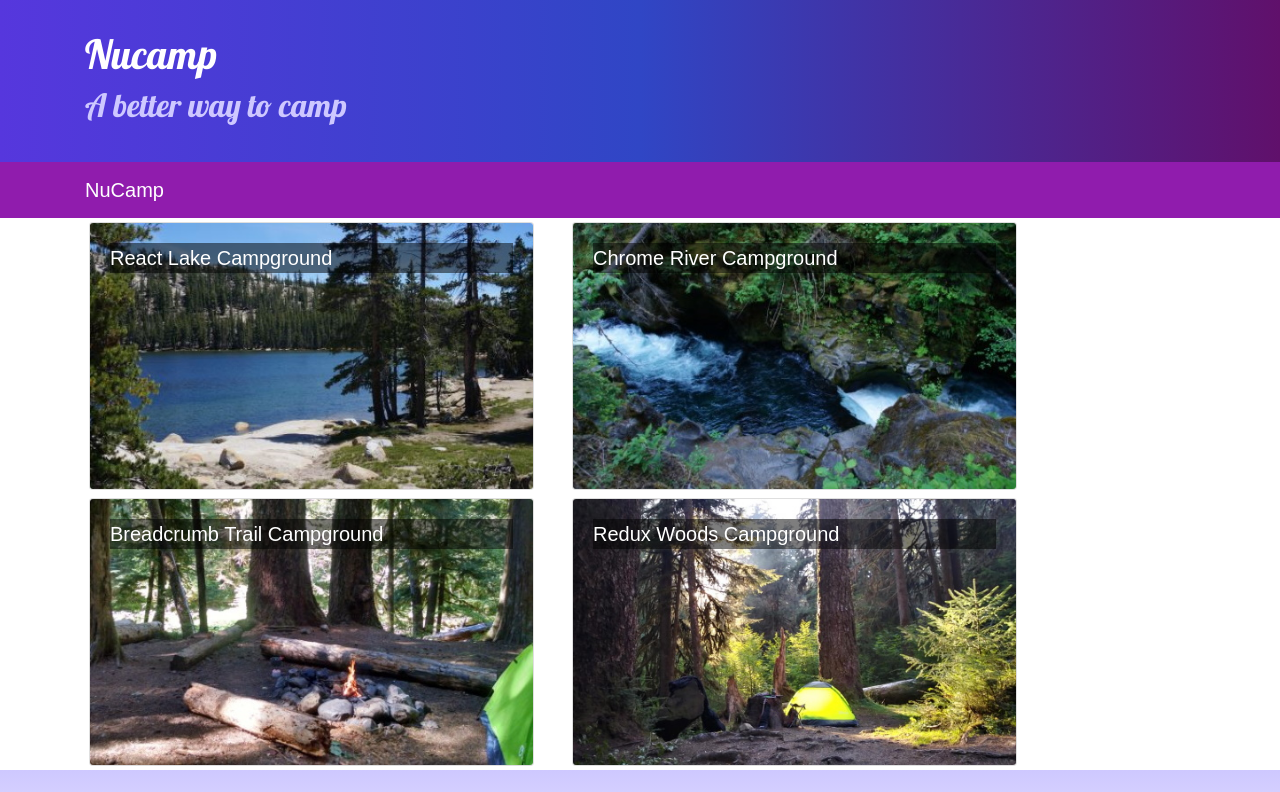
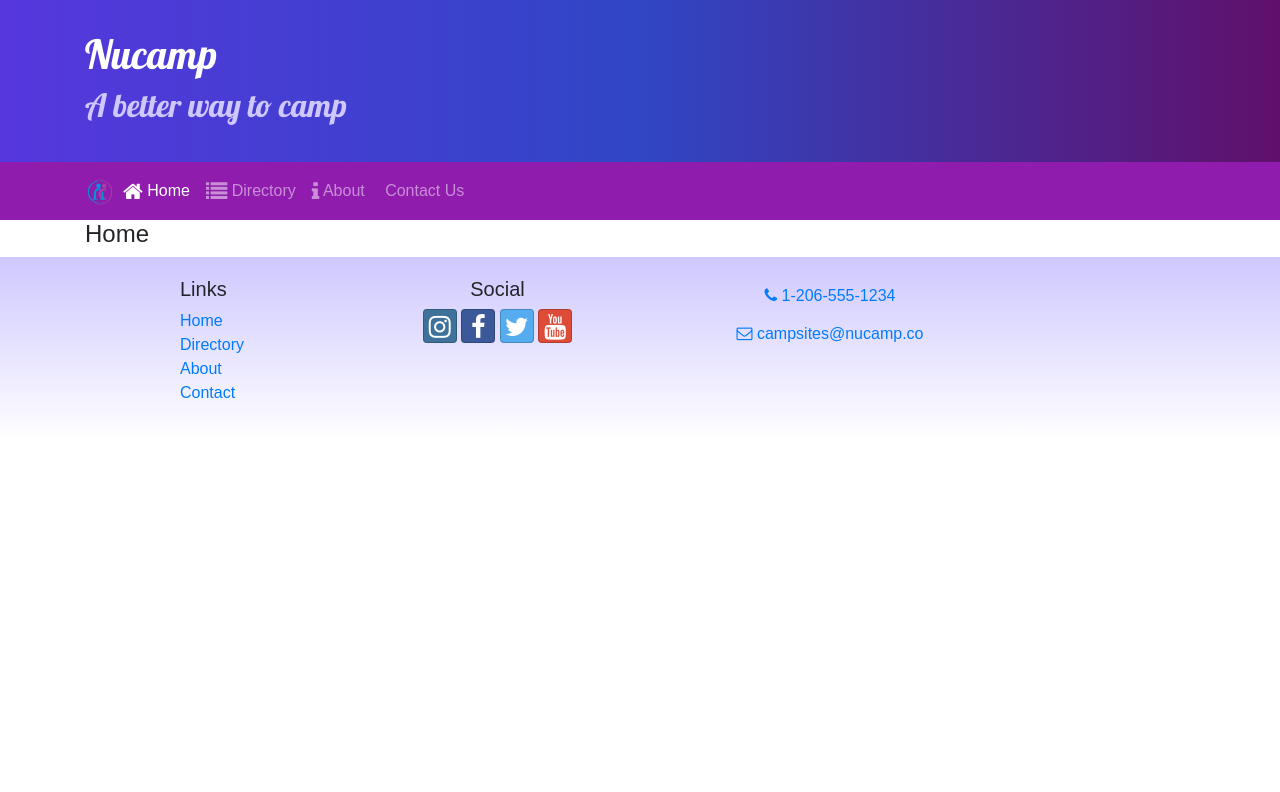
Before and after one commit to ricky-antonio/react-nucampsite, a React (Create React App) app: page /home in a window 1280 px wide. Shown: the top 792 px of the page. Built offline with nearby package versions, Linux system fonts and the light colour scheme.

Commit message:
React Router

```diff
--- a/package.json
+++ b/package.json
@@ -12,6 +12,7 @@
     "react": "^17.0.1",
     "react-dom": "^17.0.1",
     "react-popper": "^1.3.6",
+    "react-router-dom": "^5.2.0",
     "react-scripts": "4.0.3",
     "reactstrap": "^8.5.1",
     "typeface-lobster": "^1.1.13",
--- a/src/App.js
+++ b/src/App.js
@@ -1,14 +1,18 @@
 import React, { Component } from 'react';
 import Main from './components/MainComponent';
+import { BrowserRouter } from 'react-router-dom';
 import './App.css';
 
 
 class App extends Component {
   render() {
     return (
-      <div className="App">
-        <Main />
-      </div>
+      <BrowserRouter >
+        <div className="App">
+          <Main />
+        </div>
+      </BrowserRouter>
+
     );
   }
 }
--- a/src/components/DirectoryComponent.js
+++ b/src/components/DirectoryComponent.js
@@ -1,9 +1,9 @@
 import React from 'react';
 import { Card, CardImg, CardImgOverlay, CardTitle } from 'reactstrap';
 
-function RenderDirectoryItem({ campsite, onClick }) {
+function RenderDirectoryItem({ campsite }) {
     return (
-        <Card onClick={() => onClick(campsite.id)}>
+        <Card >
             <CardImg width="100%" src={campsite.image} alt={campsite.name} />
             <CardImgOverlay >
                 <CardTitle>{campsite.name}</CardTitle>
@@ -17,7 +17,7 @@
     const directory = props.campsites.map(campsite => {
         return (
             <div className="col-md-5 m-1" key={campsite.id}>
-                <RenderDirectoryItem campsite={campsite} onClick={props.onClick} />
+                <RenderDirectoryItem campsite={campsite} />
             </div>
         );
     });
--- a/src/components/FooterComponent.js
+++ b/src/components/FooterComponent.js
@@ -1,4 +1,6 @@
 import React from 'react';
+import { Link } from 'react-router-dom';
+
 
 function Footer(props) {
     return (
@@ -8,10 +10,10 @@
                     <div className="col-4 col-sm-2 offset-1">
                         <h5>Links</h5>
                         <ul className="list-unstyled">
-                            <li><a href="#">Home</a></li>
-                            <li><a href="#">Directory</a></li>
-                            <li><a href="#">About</a></li>
-                            <li><a href="#">Contact</a></li>
+                            <li><Link to="/home">Home</Link></li>
+                            <li><Link to="/directory">Directory</Link></li>
+                            <li><Link to="/aboutus">About</Link></li>
+                            <li><Link to="/contactus">Contact</Link></li>
                         </ul>
                     </div>
                     <div className="col-6 col-sm-3 text-center">
--- a/src/components/HeaderComponent.js
+++ b/src/components/HeaderComponent.js
@@ -1,7 +1,23 @@
 import React, { Component } from 'react';
-import { Navbar, NavbarBrand, Jumbotron } from 'reactstrap';
+import { Nav, Navbar, NavbarBrand, NavbarToggler, Collapse, NavItem, Jumbotron } from 'reactstrap';
+import { NavLink } from 'react-router-dom';
 
 class Header extends Component {
+    constructor(props){
+        super(props);
+        this.state = {
+            isNavOpen: false
+        };
+
+        this.toggleNav = this.toggleNav.bind(this);
+    }
+
+    toggleNav() {
+        this.setState({
+            isNavOpen: !this.state.isNavOpen
+        });
+    }
+
     render() {
         return (
             <React.Fragment>
@@ -15,9 +31,41 @@
                         </div>
                     </div>
                 </Jumbotron>
-                <Navbar dark sticky="top" >
+                <Navbar dark sticky="top" expand="md">
                     <div className="container">
-                        <NavbarBrand href="/">NuCamp</NavbarBrand>
+                        <NavbarBrand
+                            className="mr-auto"
+                            href="/"><img
+                            src="/assets/images/logo.png"
+                            width="30"
+                            height="30"
+                            alt="NuCamp Logo"
+                        /></NavbarBrand>
+                        <NavbarToggler onClick={this.toggleNav}/>
+                        <Collapse isOpen={this.state.isNavOpen} navbar>
+                            <Nav navbar>
+                                <NavItem>
+                                    <NavLink className="nav-link" to="/home">
+                                        <i className="fa fa-home fa-lg" /> Home
+                                    </NavLink>
+                                </NavItem>
+                                <NavItem>
+                                    <NavLink className="nav-link" to="/directory">
+                                        <i className="fa fa-list fa-lg" /> Directory
+                                    </NavLink>
+                                </NavItem>
+                                <NavItem>
+                                    <NavLink className="nav-link" to="/aboutus">
+                                        <i className="fa fa-info fa-lg" /> About
+                                    </NavLink>
+                                </NavItem>
+                                <NavItem>
+                                    <NavLink className="nav-link" to="/contactus">
+                                        <i className="fa fa-address fa-lg" /> Contact Us
+                                    </NavLink>
+                                </NavItem>
+                            </Nav>
+                        </Collapse>
                     </div>
                 </Navbar>
             </React.Fragment>
--- /dev/null
+++ b/src/components/HomeComponent.js
@@ -0,0 +1,11 @@
+import React from 'react';
+
+function Home(props) {
+    return (
+        <div className="container">
+            <h4>Home</h4>
+        </div>
+    )
+}
+
+export default Home;
--- a/src/components/MainComponent.js
+++ b/src/components/MainComponent.js
@@ -3,27 +3,34 @@
 import Footer from './FooterComponent';
 import Directory from './DirectoryComponent';
 import CampsiteInfo from './CampsiteInfoComponent';
+import Home from './HomeComponent';
+import { Switch, Route, Redirect } from 'react-router-dom';
 import { CAMPSITES } from '../shared/campsites';
 
 class Main extends Component {
   constructor(props) {
     super(props);
     this.state = {
-      campsites: CAMPSITES,
-      selectedCampsite: null
+      campsites: CAMPSITES
     }
   }
 
-  onCampsiteSelect(campsiteID) {
-    this.setState({selectedCampsite: campsiteID})
-}
+  render() {
 
-  render() {
+    const HomePage = () => {
+      return (
+        <Home />
+      )
+    }
+
     return (
       <div >
         <Header />
-        <Directory campsites={this.state.campsites} onClick={campsiteID => this.onCampsiteSelect(campsiteID)}/>
-        <CampsiteInfo campsite={this.state.campsites.filter(campsite => campsite.id === this.state.selectedCampsite)[0]}/>
+        <Switch>
+          <Route path='/home' component={HomePage} />
+          <Route exact path='/directory' render={() => <Directory campsites={this.state.campsites} />} />
+          <Redirect to='/home' />
+        </Switch>
         <Footer />
       </div>
     );
```
Also changed, not shown: 1 other file (tests, documents, lock files or other folders).
